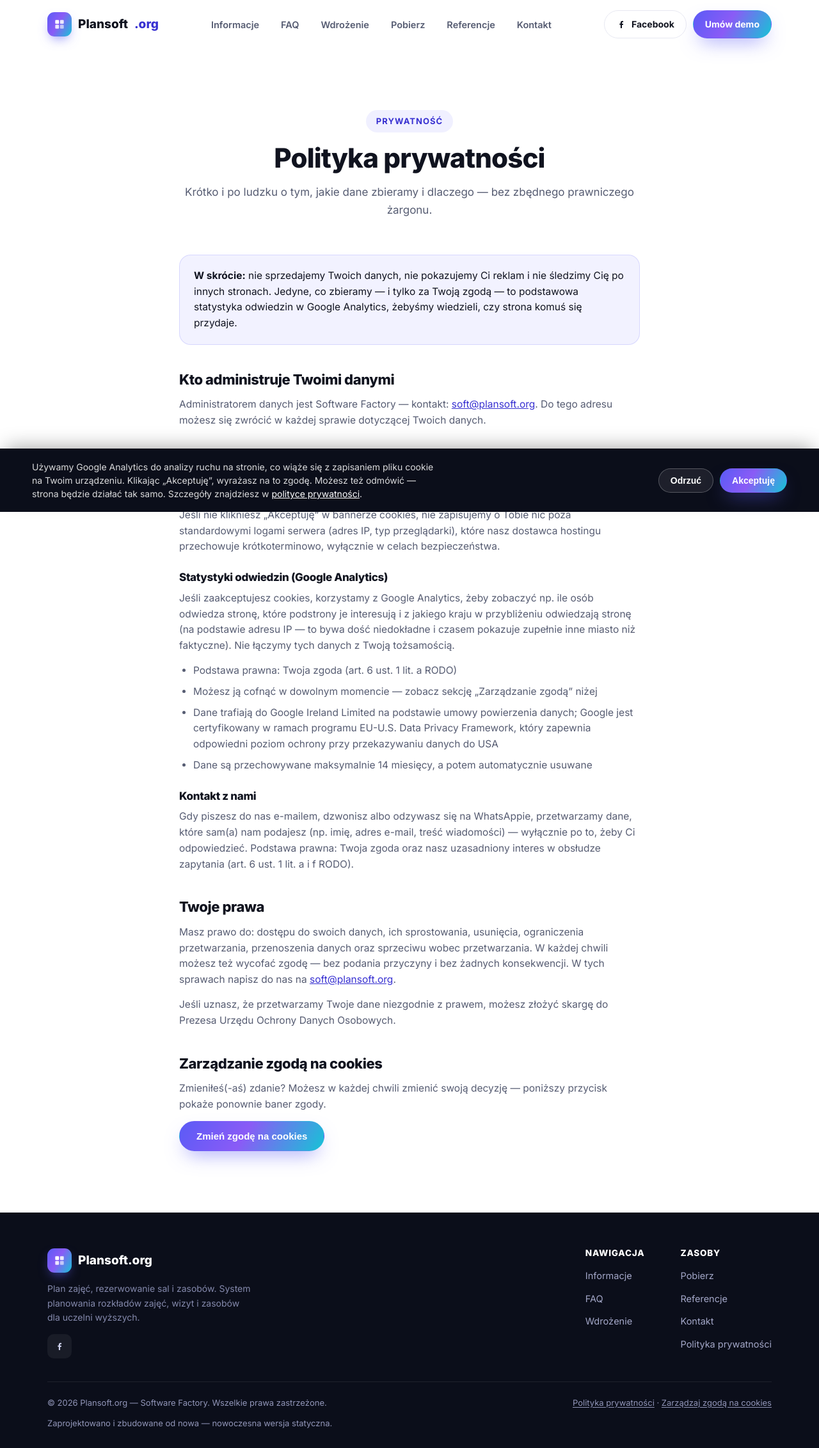
After one commit to MaciejSzymczak/Plansoft.org_Portal, a PHP site: page /xe/polityka-prywatnosci.html in a window 1280 px wide. The commit adds this page. Shown: the whole page at 64% size. Run offline with PHP 8.4, Linux system fonts and the light colour scheme.

Commit message:
Changes
Changes

```diff
--- a/assets/style.css
+++ b/assets/style.css
@@ -777,6 +777,8 @@ h3 { font-size: 21px; }
   padding-top: 22px;
   font-size: 13px;
 }
+.footer-bottom a { text-decoration: underline; text-underline-offset: 2px; }
+.footer-bottom a:hover { color: #fff; }
 .footer-social {
   width: 38px; height: 38px;
   border-radius: 10px;
@@ -886,3 +888,85 @@ h3 { font-size: 21px; }
   .hero-stats { gap: 18px 22px; }
   .logo-cloud { grid-template-columns: repeat(2, 1fr); }
 }
+
+/* ---------------- Cookie consent banner ---------------- */
+
+.cookie-banner {
+  position: fixed;
+  left: 0;
+  right: 0;
+  bottom: 0;
+  z-index: 9999;
+  background: var(--bg-dark);
+  box-shadow: 0 -12px 30px -10px rgba(0, 0, 0, 0.35);
+  padding: 18px 24px;
+  padding-bottom: calc(18px + env(safe-area-inset-bottom, 0px));
+}
+
+.cookie-banner[hidden] { display: none; }
+
+.cookie-banner-inner {
+  max-width: var(--container);
+  margin: 0 auto;
+  display: flex;
+  align-items: center;
+  justify-content: space-between;
+  gap: 20px;
+  flex-wrap: wrap;
+}
+
+.cookie-banner-inner p {
+  margin: 0;
+  font-size: 14px;
+  line-height: 1.5;
+  color: rgba(255, 255, 255, 0.85);
+  max-width: 640px;
+}
+
+.cookie-banner-actions {
+  display: flex;
+  gap: 10px;
+  flex-shrink: 0;
+}
+
+@media (max-width: 560px) {
+  .cookie-banner-inner { flex-direction: column; align-items: stretch; }
+  .cookie-banner-actions .btn { flex: 1 1 0; }
+}
+
+/* ---------------- Policy page ---------------- */
+
+.section-head h1 { font-size: clamp(28px, 3.6vw, 42px); }
+
+.policy-content { max-width: 720px; margin: 0 auto; }
+
+.policy-tldr {
+  background: rgba(91, 91, 246, 0.08);
+  border: 1px solid rgba(91, 91, 246, 0.18);
+  border-radius: var(--radius-md);
+  padding: 20px 22px;
+  margin-bottom: 8px;
+  font-size: 15.5px;
+  line-height: 1.6;
+}
+
+.policy-content h2 { font-size: 22px; margin-top: 42px; margin-bottom: 14px; }
+.policy-content h3 { font-size: 17px; margin-top: 26px; margin-bottom: 10px; }
+
+.policy-content p {
+  color: var(--ink-soft);
+  font-size: 15.5px;
+  margin: 0 0 14px;
+}
+
+.policy-content ul {
+  margin: 0 0 18px;
+  padding-left: 22px;
+  color: var(--ink-soft);
+  font-size: 15.5px;
+  display: flex;
+  flex-direction: column;
+  gap: 8px;
+}
+
+.policy-content a { color: var(--primary-ink); text-decoration: underline; }
--- /dev/null
+++ b/polityka-prywatnosci.html
@@ -0,0 +1,205 @@
+<!DOCTYPE html>
+<html lang="pl">
+<head>
+<meta charset="UTF-8">
+<meta name="viewport" content="width=device-width, initial-scale=1">
+<title>Polityka prywatności — Plansoft.org</title>
+<meta name="description" content="Polityka prywatności Plansoft.org — jakie dane zbieramy, po co, i jak możesz zmienić swoją zgodę na cookies.">
+<link rel="canonical" href="https://plansoft.org/polityka-prywatnosci.html">
+<meta property="og:type" content="website">
+<meta property="og:url" content="https://plansoft.org/polityka-prywatnosci.html">
+<meta property="og:locale" content="pl_PL">
+<meta property="og:site_name" content="Plansoft.org">
+<meta property="og:title" content="Polityka prywatności — Plansoft.org">
+<meta property="og:description" content="Jakie dane zbieramy, po co, i jak możesz zmienić swoją zgodę na cookies.">
+<meta property="og:image" content="https://plansoft.org/assets/favicon.png">
+<meta name="twitter:card" content="summary">
+<link rel="icon" type="image/png" href="assets/favicon.png?v=2">
+<link rel="preconnect" href="https://fonts.googleapis.com">
+<link rel="preconnect" href="https://fonts.gstatic.com" crossorigin>
+<link href="https://fonts.googleapis.com/css2?family=Inter:wght@400;500;600;700;800&display=swap" rel="stylesheet">
+<link rel="stylesheet" href="assets/style.css?v=3">
+</head>
+<body>
+
+<header class="site-header">
+  <div class="container">
+    <a href="index.html#home" class="brand">
+      <span class="mark">
+        <svg width="20" height="20" viewBox="0 0 24 24" fill="none"><rect x="4" y="4" width="7" height="7" rx="1.5" fill="#fff"/><rect x="13" y="4" width="7" height="7" rx="1.5" fill="#fff" opacity=".85"/><rect x="4" y="13" width="7" height="7" rx="1.5" fill="#fff" opacity=".85"/><rect x="13" y="13" width="7" height="7" rx="1.5" fill="#fff" opacity=".6"/></svg>
+      </span>
+      Plansoft<span style="color:var(--primary-ink)">.org</span>
+    </a>
+
+    <nav class="nav-links">
+      <a href="index.html#home">Informacje</a>
+      <a href="index.html#faq">FAQ</a>
+      <a href="index.html#wdrozenie">Wdrożenie</a>
+      <a href="index.html#pobierz">Pobierz</a>
+      <a href="index.html#referencje">Referencje</a>
+      <a href="index.html#kontakt">Kontakt</a>
+      <a href="index.html#kontakt" class="btn btn-primary nav-cta-mobile">Umów demo</a>
+    </nav>
+
+    <div class="nav-cta">
+      <a href="https://www.facebook.com/Plansoft.org/" class="btn btn-outline btn-sm" target="_blank" rel="noopener">
+        <svg width="16" height="16" viewBox="0 0 24 24" fill="currentColor"><path d="M13.5 21v-7.6h2.6l.4-3h-3v-1.9c0-.87.24-1.46 1.5-1.46h1.6V4.35C15.9 4.24 15 4.16 13.96 4.16c-2.16 0-3.64 1.32-3.64 3.74v2.1H8v3h2.32V21h3.18Z"/></svg>
+        Facebook
+      </a>
+      <a href="index.html#kontakt" class="btn btn-primary btn-sm">Umów demo</a>
+    </div>
+
+    <button class="nav-toggle" aria-label="Menu"><span></span></button>
+  </div>
+</header>
+
+<main>
+
+  <section class="section" id="polityka">
+    <div class="container">
+      <div class="section-head">
+        <span class="eyebrow">Prywatność</span>
+        <h1>Polityka prywatności</h1>
+        <p>Krótko i po ludzku o tym, jakie dane zbieramy i dlaczego — bez zbędnego prawniczego żargonu.</p>
+      </div>
+
+      <div class="policy-content">
+        <div class="policy-tldr">
+          <strong>W skrócie:</strong> nie sprzedajemy Twoich danych, nie pokazujemy Ci reklam i nie śledzimy Cię po innych stronach. Jedyne, co zbieramy — i tylko za Twoją zgodą — to podstawowa statystyka odwiedzin w Google Analytics, żebyśmy wiedzieli, czy strona komuś się przydaje.
+        </div>
+
+        <h2>Kto administruje Twoimi danymi</h2>
+        <p>Administratorem danych jest Software Factory — kontakt: <a href="mailto:soft@plansoft.org">soft@plansoft.org</a>. Do tego adresu możesz się zwrócić w każdej sprawie dotyczącej Twoich danych.</p>
+
+        <h2>Jakie dane zbieramy</h2>
+
+        <h3>Zwykłe przeglądanie strony</h3>
+        <p>Jeśli nie klikniesz „Akceptuję” w bannerze cookies, nie zapisujemy o Tobie nic poza standardowymi logami serwera (adres IP, typ przeglądarki), które nasz dostawca hostingu przechowuje krótkoterminowo, wyłącznie w celach bezpieczeństwa.</p>
+
+        <h3>Statystyki odwiedzin (Google Analytics)</h3>
+        <p>Jeśli zaakceptujesz cookies, korzystamy z Google Analytics, żeby zobaczyć np. ile osób odwiedza stronę, które podstrony je interesują i z jakiego kraju w przybliżeniu odwiedzają stronę (na podstawie adresu IP — to bywa dość niedokładne i czasem pokazuje zupełnie inne miasto niż faktyczne). Nie łączymy tych danych z Twoją tożsamością.</p>
+        <ul>
+          <li>Podstawa prawna: Twoja zgoda (art. 6 ust. 1 lit. a RODO)</li>
+          <li>Możesz ją cofnąć w dowolnym momencie — zobacz sekcję „Zarządzanie zgodą” niżej</li>
+          <li>Dane trafiają do Google Ireland Limited na podstawie umowy powierzenia danych; Google jest certyfikowany w ramach programu EU-U.S. Data Privacy Framework, który zapewnia odpowiedni poziom ochrony przy przekazywaniu danych do USA</li>
+          <li>Dane są przechowywane maksymalnie 14 miesięcy, a potem automatycznie usuwane</li>
+        </ul>
+
+        <h3>Kontakt z nami</h3>
+        <p>Gdy piszesz do nas e-mailem, dzwonisz albo odzywasz się na WhatsAppie, przetwarzamy dane, które sam(a) nam podajesz (np. imię, adres e-mail, treść wiadomości) — wyłącznie po to, żeby Ci odpowiedzieć. Podstawa prawna: Twoja zgoda oraz nasz uzasadniony interes w obsłudze zapytania (art. 6 ust. 1 lit. a i f RODO).</p>
+
+        <h2>Twoje prawa</h2>
+        <p>Masz prawo do: dostępu do swoich danych, ich sprostowania, usunięcia, ograniczenia przetwarzania, przenoszenia danych oraz sprzeciwu wobec przetwarzania. W każdej chwili możesz też wycofać zgodę — bez podania przyczyny i bez żadnych konsekwencji. W tych sprawach napisz do nas na <a href="mailto:soft@plansoft.org">soft@plansoft.org</a>.</p>
+        <p>Jeśli uznasz, że przetwarzamy Twoje dane niezgodnie z prawem, możesz złożyć skargę do Prezesa Urzędu Ochrony Danych Osobowych.</p>
+
+        <h2>Zarządzanie zgodą na cookies</h2>
+        <p>Zmieniłeś(-aś) zdanie? Możesz w każdej chwili zmienić swoją decyzję — poniższy przycisk pokaże ponownie baner zgody.</p>
+        <button type="button" class="btn btn-primary" onclick="window.plansoftManageCookieConsent()">Zmień zgodę na cookies</button>
+      </div>
+    </div>
+  </section>
+
+</main>
+
+<footer class="site-footer">
+  <div class="container">
+    <div class="footer-top">
+      <div class="footer-brand">
+        <a href="index.html#home" class="brand">
+          <span class="mark">
+            <svg width="20" height="20" viewBox="0 0 24 24" fill="none"><rect x="4" y="4" width="7" height="7" rx="1.5" fill="#fff"/><rect x="13" y="4" width="7" height="7" rx="1.5" fill="#fff" opacity=".85"/><rect x="4" y="13" width="7" height="7" rx="1.5" fill="#fff" opacity=".85"/><rect x="13" y="13" width="7" height="7" rx="1.5" fill="#fff" opacity=".6"/></svg>
+          </span>
+          Plansoft.org
+        </a>
+        <p>Plan zajęć, rezerwowanie sal i zasobów. System planowania rozkładów zajęć, wizyt i zasobów dla uczelni wyższych.</p>
+        <a href="https://www.facebook.com/Plansoft.org/" class="footer-social" target="_blank" rel="noopener" aria-label="Facebook">
+          <svg width="16" height="16" viewBox="0 0 24 24" fill="currentColor"><path d="M13.5 21v-7.6h2.6l.4-3h-3v-1.9c0-.87.24-1.46 1.5-1.46h1.6V4.35C15.9 4.24 15 4.16 13.96 4.16c-2.16 0-3.64 1.32-3.64 3.74v2.1H8v3h2.32V21h3.18Z"/></svg>
+        </a>
+      </div>
+      <nav class="footer-nav">
+        <div>
+          <h4>Nawigacja</h4>
+          <ul>
+            <li><a href="index.html#home">Informacje</a></li>
+            <li><a href="index.html#faq">FAQ</a></li>
+            <li><a href="index.html#wdrozenie">Wdrożenie</a></li>
+          </ul>
+        </div>
+        <div>
+          <h4>Zasoby</h4>
+          <ul>
+            <li><a href="index.html#pobierz">Pobierz</a></li>
+            <li><a href="index.html#referencje">Referencje</a></li>
+            <li><a href="index.html#kontakt">Kontakt</a></li>
+            <li><a href="polityka-prywatnosci.html">Polityka prywatności</a></li>
+          </ul>
+        </div>
+      </nav>
+    </div>
+    <div class="footer-bottom">
+      <span>© 2026 Plansoft.org — Software Factory. Wszelkie prawa zastrzeżone.</span>
+      <span><a href="polityka-prywatnosci.html">Polityka prywatności</a> · <a href="#" onclick="window.plansoftManageCookieConsent(); return false;">Zarządzaj zgodą na cookies</a></span>
+      <span>Zaprojektowano i zbudowane od nowa — nowoczesna wersja statyczna.</span>
+    </div>
+  </div>
+</footer>
+
+<script src="assets/script.js"></script>
+
+<!-- ============ COOKIE CONSENT ============ -->
+<div class="cookie-banner" id="cookieBanner" hidden>
+  <div class="cookie-banner-inner">
+    <p>Używamy Google Analytics do analizy ruchu na stronie, co wiąże się z zapisaniem pliku cookie na Twoim urządzeniu. Klikając „Akceptuję”, wyrażasz na to zgodę. Możesz też odmówić — strona będzie działać tak samo. Szczegóły znajdziesz w <a href="polityka-prywatnosci.html" style="color:#fff;text-decoration:underline;">polityce prywatności</a>.</p>
+    <div class="cookie-banner-actions">
+      <button type="button" class="btn btn-ghost btn-sm" id="cookieDecline">Odrzuć</button>
+      <button type="button" class="btn btn-primary btn-sm" id="cookieAccept">Akceptuję</button>
+    </div>
+  </div>
+</div>
+<script>
+(function () {
+  var GA_ID = 'G-PG0VMJ6BFR';
+  var CONSENT_KEY = 'plansoft_cookie_consent';
+  var banner = document.getElementById('cookieBanner');
+
+  function loadGA() {
+    if (window.__gaLoaded) return;
+    window.__gaLoaded = true;
+    window.dataLayer = window.dataLayer || [];
+    function gtag() { dataLayer.push(arguments); }
+    window.gtag = gtag;
+    gtag('js', new Date());
+    gtag('config', GA_ID);
+    var s = document.createElement('script');
+    s.async = true;
+    s.src = 'https://www.googletagmanager.com/gtag/js?id=' + GA_ID;
+    document.head.appendChild(s);
+  }
+
+  var consent;
+  try { consent = localStorage.getItem(CONSENT_KEY); } catch (e) { consent = null; }
+
+  if (consent === 'granted') {
+    loadGA();
+  } else if (consent !== 'denied' && banner) {
+    banner.hidden = false;
+  }
+
+  document.getElementById('cookieAccept').addEventListener('click', function () {
+    try { localStorage.setItem(CONSENT_KEY, 'granted'); } catch (e) {}
+    loadGA();
+    banner.hidden = true;
+  });
+  document.getElementById('cookieDecline').addEventListener('click', function () {
+    try { localStorage.setItem(CONSENT_KEY, 'denied'); } catch (e) {}
+    banner.hidden = true;
+  });
+
+  window.plansoftManageCookieConsent = function () {
+    try { localStorage.removeItem(CONSENT_KEY); } catch (e) {}
+    location.reload();
+  };
+})();
+</script>
+</body>
+</html>
--- /dev/null
+++ b/robots.txt
@@ -0,0 +1,6 @@
+User-agent: *
+Disallow: /wp-admin/
+Allow: /wp-admin/admin-ajax.php
+Allow: /wp-content/uploads/
+
+Sitemap: https://plansoft.org/sitemap.xml
```
Also changed, not shown: index.html (+109 -28 lines), sitemap.xml (added, +9 -0 lines).
